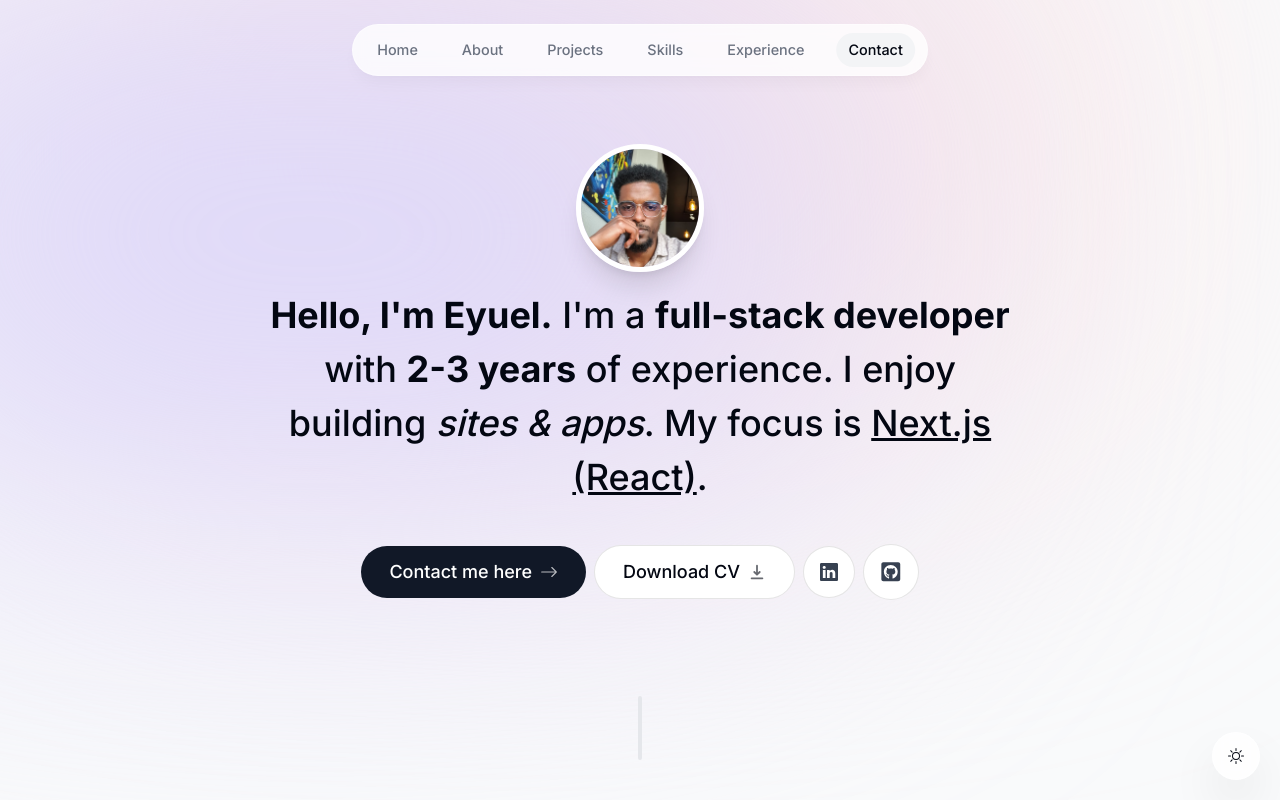
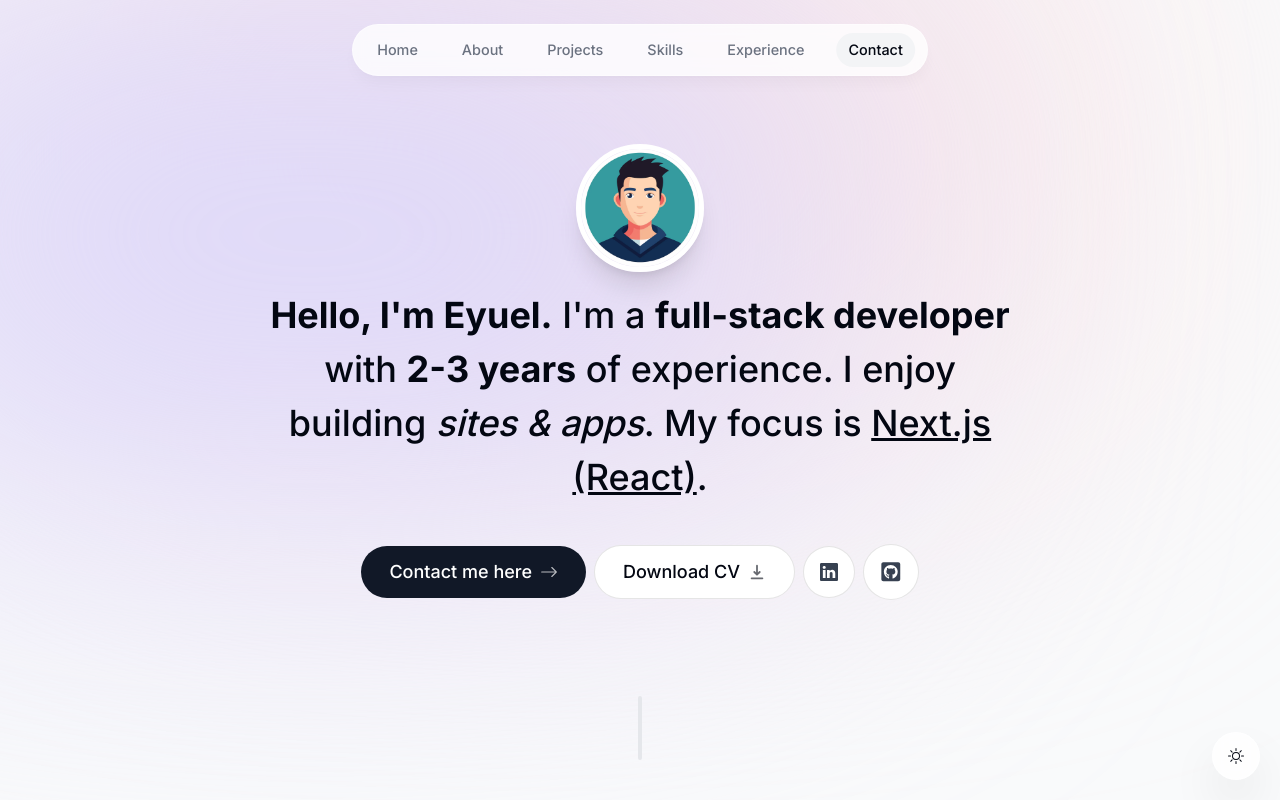
Before and after one commit to fraolb1/portfolio_, a Next.js app: page / in a window 1280 px wide. Shown: the top 800 px of the page. Built offline with nearby package versions, Linux system fonts and the light colour scheme.

Commit message:
Change profile page

```diff
--- a/app/layout.tsx
+++ b/app/layout.tsx
@@ -22,7 +22,14 @@ export const metadata: Metadata = {
     description: "Learn to code && have fun doing it :)",
     url: 'https://portfolio-eyuels-projects.vercel.app/',
     locale:'en_us',
-    type:'website'
+    type:'website',
+    images:[
+      {
+        url: '',
+        width:800,
+        height:600,
+      }
+    ]
   }
 };
 
--- a/components/intro.tsx
+++ b/components/intro.tsx
@@ -31,7 +31,7 @@ export default function Intro() {
             }}
           >
             <Image
-              src="/profile.jpg"
+              src="/profile.png"
               alt="Ricardo portrait"
               width="192"
               height="192"
```
Also changed, not shown: public/profile.jpg (deleted), public/profile.png (added).
